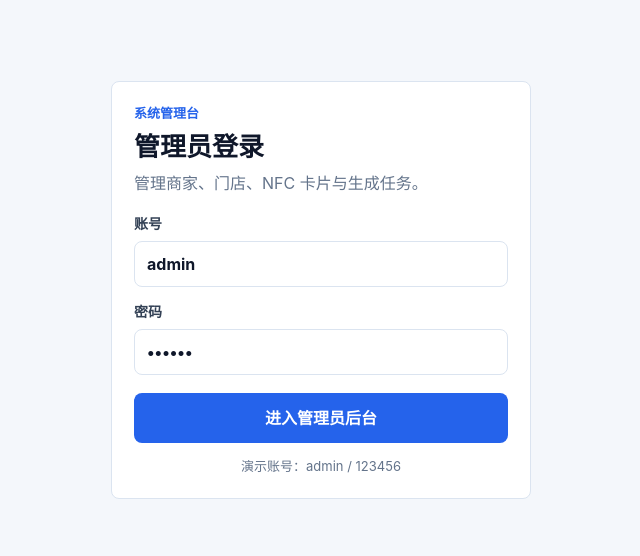
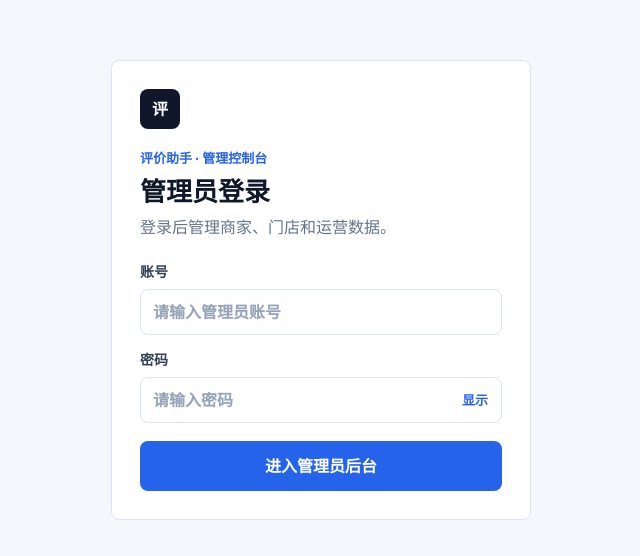
Before and after one commit to fzsquare/AI-comment-assistant, a Vue app in the folder frontend/: page /admin/login in a window 1280 px wide. Shown: the part 110-666 px from the top of the page, without its empty margins (319-959 px from the left). Built offline with nearby package versions, Linux system fonts and the light colour scheme; no server answers.

Commit message:
style(design): FINDING-004 — improve admin session recovery

```diff
--- a/frontend/src/api/http.ts
+++ b/frontend/src/api/http.ts
@@ -30,6 +30,20 @@ function loginPathForCurrentEntry(currentPath: string) {
   return ''
 }
 
+function loginURLForCurrentEntry() {
+  const loginPath = loginPathForCurrentEntry(window.location.pathname)
+  if (!loginPath) return ''
+  const normalizedBase = APP_BASE.replace(/\/+$/, '')
+  const routePath = normalizedBase && window.location.pathname.startsWith(normalizedBase)
+    ? window.location.pathname.slice(normalizedBase.length) || '/'
+    : window.location.pathname
+  const params = new URLSearchParams({
+    reason: 'session_expired',
+    redirect: `${routePath}${window.location.search}${window.location.hash}`
+  })
+  return `${loginPath}?${params.toString()}`
+}
+
 const http = axios.create({
   baseURL: apiBaseURL,
   timeout: 10000,
@@ -59,9 +73,9 @@ http.interceptors.response.use(
       localStorage.removeItem(ROLE_KEY)
 
       const currentPath = window.location.pathname
-      const loginPath = loginPathForCurrentEntry(currentPath)
-      if (loginPath && !currentPath.endsWith('/login')) {
-        window.location.assign(loginPath)
+      const loginURL = loginURLForCurrentEntry()
+      if (loginURL && !currentPath.endsWith('/login')) {
+        window.location.assign(loginURL)
       }
     }
     return Promise.reject(error)
--- a/frontend/src/router/index.ts
+++ b/frontend/src/router/index.ts
@@ -5,6 +5,7 @@ import LandingReviewPage from '../views/landing/LandingReviewPage.vue'
 import Portal from '../views/Portal.vue'
 import SchemeTestPage from '../views/SchemeTestPage.vue'
 import type { Role } from '../stores/auth'
+import { isTokenExpired, safeAdminRedirect } from '../utils/authSession'
 
 // 商家/管理后台按需加载，消费者落地页不下载这些重代码（CRUD 表格/表单）
 const MerchantLogin = () => import('../views/merchant/MerchantLogin.vue')
@@ -58,7 +59,8 @@ router.beforeEach((to) => {
 
   if (to.path === '/merchant/login' || to.path === '/admin/login') {
     const loginRole: Role = to.path === '/admin/login' ? 'admin' : 'merchant'
-    if (token && role === loginRole) {
+    if (token && role === loginRole && !isTokenExpired(token)) {
+      if (loginRole === 'admin') return safeAdminRedirect(to.query.redirect)
       return homePath(loginRole)
     }
     if (token) {
@@ -71,9 +73,13 @@ router.beforeEach((to) => {
     return true
   }
 
-  if (!token) {
+  const expired = !!token && isTokenExpired(token)
+  if (!token || expired) {
     clearAuth()
-    return { path: loginPath(requiredRole), query: { redirect: to.fullPath } }
+    return {
+      path: loginPath(requiredRole),
+      query: { redirect: to.fullPath, ...(expired ? { reason: 'session_expired' } : {}) }
+    }
   }
 
   if (requiredRole && role !== requiredRole) {
--- /dev/null
+++ b/frontend/src/utils/authSession.ts
@@ -0,0 +1,33 @@
+import type { Role } from '../stores/auth'
+
+function decodeBase64Url(value: string) {
+  const normalized = value.replace(/-/g, '+').replace(/_/g, '/')
+  const padded = normalized.padEnd(Math.ceil(normalized.length / 4) * 4, '=')
+  return atob(padded)
+}
+
+export function tokenExpiresAt(token: string): number | null {
+  const parts = token.split('.')
+  if (parts.length !== 3) return null
+  try {
+    const payload = JSON.parse(decodeBase64Url(parts[1])) as { exp?: unknown }
+    return typeof payload.exp === 'number' && Number.isFinite(payload.exp) ? payload.exp * 1000 : null
+  } catch {
+    return null
+  }
+}
+
+export function isTokenExpired(token: string, now = Date.now()) {
+  const expiresAt = tokenExpiresAt(token)
+  return expiresAt !== null && expiresAt <= now
+}
+
+export function hasValidRoleSession(token: string, role: Role, expectedRole: Exclude<Role, ''>) {
+  return Boolean(token) && role === expectedRole && !isTokenExpired(token)
+}
+
+export function safeAdminRedirect(value: unknown, fallback = '/admin/console/overview') {
+  const target = typeof value === 'string' ? value.trim() : ''
+  if (!target.startsWith('/admin/console') || target.startsWith('//')) return fallback
+  return target
+}
--- a/frontend/src/views/admin/AdminLogin.vue
+++ b/frontend/src/views/admin/AdminLogin.vue
@@ -1,23 +1,40 @@
 <script setup lang="ts">
-import { reactive, ref } from 'vue'
-import { useRouter } from 'vue-router'
+import { computed, reactive, ref } from 'vue'
+import { useRoute, useRouter } from 'vue-router'
 import { adminApi } from '../../api/admin'
 import { useAuthStore } from '../../stores/auth'
+import { safeAdminRedirect } from '../../utils/authSession'
 
+const route = useRoute()
 const router = useRouter()
 const auth = useAuthStore()
-const form = reactive({ account: 'admin', password: '123456' })
+const isMock = import.meta.env.VITE_USE_MOCK === 'true'
+const form = reactive({ account: isMock ? 'admin' : '', password: isMock ? '123456' : '' })
 const submitting = ref(false)
+const showPassword = ref(false)
+const error = ref('')
+
+const sessionMessage = computed(() => {
+  if (route.query.reason === 'session_expired') return '登录状态已过期，请重新登录后继续。'
+  if (route.query.reason === 'logged_out') return '你已安全退出管理员后台。'
+  return ''
+})
 
 async function submit() {
   if (submitting.value) return
+  const account = form.account.trim()
+  if (!account || !form.password) {
+    error.value = '请输入管理员账号和密码。'
+    return
+  }
+  error.value = ''
   submitting.value = true
   try {
-    const { data } = await adminApi.login(form)
+    const { data } = await adminApi.login({ account, password: form.password })
     auth.setAuth(data.data.token, 'admin')
-    router.push('/admin/console')
+    await router.replace(safeAdminRedirect(route.query.redirect))
   } catch (err: any) {
-    alert(err?.response?.data?.message || '登录失败')
+    error.value = err?.response?.data?.message || '登录失败，请检查账号和密码后重试。'
   } finally {
     submitting.value = false
   }
@@ -27,25 +44,43 @@ async function submit() {
 <template>
   <main class="auth-page">
     <form class="auth-card" @submit.prevent="submit">
-      <p class="auth-kicker">系统管理台</p>
+      <div class="auth-brand" aria-hidden="true">评</div>
+      <p class="auth-kicker">评价助手 · 管理控制台</p>
       <h1>管理员登录</h1>
-      <p class="auth-sub">管理商家、门店、NFC 卡片与生成任务。</p>
+      <p class="auth-sub">登录后管理商家、门店和运营数据。</p>
+
+      <p v-if="sessionMessage" class="auth-status" role="status">{{ sessionMessage }}</p>
+      <p v-if="error" class="auth-error" role="alert">{{ error }}</p>
 
       <label class="field">
         <span>账号</span>
-        <input v-model.trim="form.account" autocomplete="username" inputmode="text" />
+        <input v-model="form.account" autocomplete="username" inputmode="text" placeholder="请输入管理员账号" />
       </label>
 
       <label class="field">
         <span>密码</span>
-        <input v-model="form.password" type="password" autocomplete="current-password" />
+        <span class="password-field">
+          <input
+            v-model="form.password"
+            :type="showPassword ? 'text' : 'password'"
+            autocomplete="current-password"
+            placeholder="请输入密码"
+          />
+          <button
+            type="button"
+            class="password-toggle"
+            :aria-pressed="showPassword"
+            :aria-label="showPassword ? '隐藏密码' : '显示密码'"
+            @click="showPassword = !showPassword"
+          >{{ showPassword ? '隐藏' : '显示' }}</button>
+        </span>
       </label>
 
       <button class="primary-action" type="submit" :disabled="submitting">
         {{ submitting ? '登录中…' : '进入管理员后台' }}
       </button>
 
-      <p class="auth-hint">演示账号：admin / 123456</p>
+      <p v-if="isMock" class="auth-hint">Mock 演示账号：admin / 123456</p>
     </form>
   </main>
 </template>
@@ -59,11 +94,24 @@ async function submit() {
 }
 .auth-card {
   width: min(100%, 420px);
-  padding: 22px;
+  padding: 28px;
   background: var(--surface);
   border: 1px solid var(--border);
   border-radius: 8px;
   box-shadow: none;
+}
+.auth-brand {
+  align-items: center;
+  background: #0f172a;
+  border-radius: 8px;
+  color: #fff;
+  display: flex;
+  font-size: 16px;
+  font-weight: 900;
+  height: 40px;
+  justify-content: center;
+  margin-bottom: 20px;
+  width: 40px;
 }
 .auth-kicker {
   margin: 0 0 8px;
@@ -78,8 +126,26 @@ h1 {
   line-height: 1.2;
 }
 .auth-sub {
-  margin: 8px 0 18px;
+  margin: 8px 0 22px;
   color: var(--muted);
+}
+.auth-status,
+.auth-error {
+  border: 1px solid;
+  border-radius: 6px;
+  font-size: 14px;
+  margin: 0 0 16px;
+  padding: 10px 12px;
+}
+.auth-status {
+  background: #eff6ff;
+  border-color: #bfdbfe;
+  color: #1e40af;
+}
+.auth-error {
+  background: #fef2f2;
+  border-color: #fecaca;
+  color: #991b1b;
 }
 .field {
   display: grid;
@@ -95,6 +161,25 @@ h1 {
   min-height: 50px;
   font-weight: 800;
 }
+.password-field {
+  display: grid;
+  position: relative;
+}
+.password-field input {
+  padding-right: 64px;
+}
+.password-toggle {
+  align-self: center;
+  background: transparent;
+  border: 0;
+  color: #2563eb;
+  font-size: 13px;
+  font-weight: 800;
+  min-height: 36px;
+  padding: 0 10px;
+  position: absolute;
+  right: 4px;
+}
 .auth-hint {
   margin: 14px 0 0;
   color: var(--muted);
```
Also changed, not shown: 2 other files (tests, documents, lock files or other folders).
